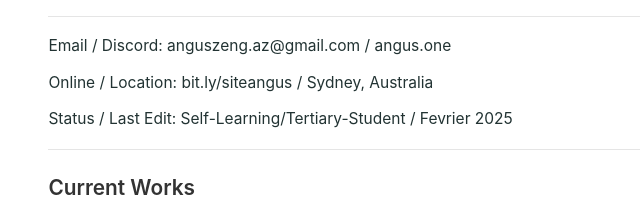
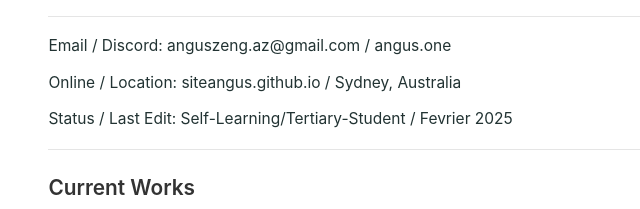
Before and after one commit to siteangus/siteangus.github.io, a plain HTML site: page index.html in a window 1280 px wide. Shown: the part 134-343 px from the top of the page, 240-880 px from the left. Drawn offline with Linux system fonts and the light colour scheme.

Commit message:
Update index.html

```diff
--- a/index.html
+++ b/index.html
@@ -3,15 +3,17 @@
 <head>
     <meta charset="UTF-8">
     <meta name="viewport" content="width=device-width, initial-scale=1.0">
-    <title>Angus Site</title>
+    <title>Angus' Site</title>
     <link rel="stylesheet" href="style.css">
+    <link rel="icon" type="image/png" href="favicon.png">
+    <!--<a target="_blank" href="https://icons8.com/icon/87981/compass">Compass</a> icon by <a target="_blank" href="https://icons8.com">Icons8</a>-->
 </head>
 <body>
     <div class="container">
          <h1>Angus Public (2025)</h1>
     <hr>
     <p>Email / Discord: anguszeng.az@gmail.com / angus.one</p>
-    <p>Online / Location: bit.ly/siteangus / Sydney, Australia</p>
+    <p>Online / Location: siteangus.github.io / Sydney, Australia</p>
     <p>Status / Last Edit: Self-Learning/Tertiary-Student / Fevrier 2025</p>
     <hr>
 
```
